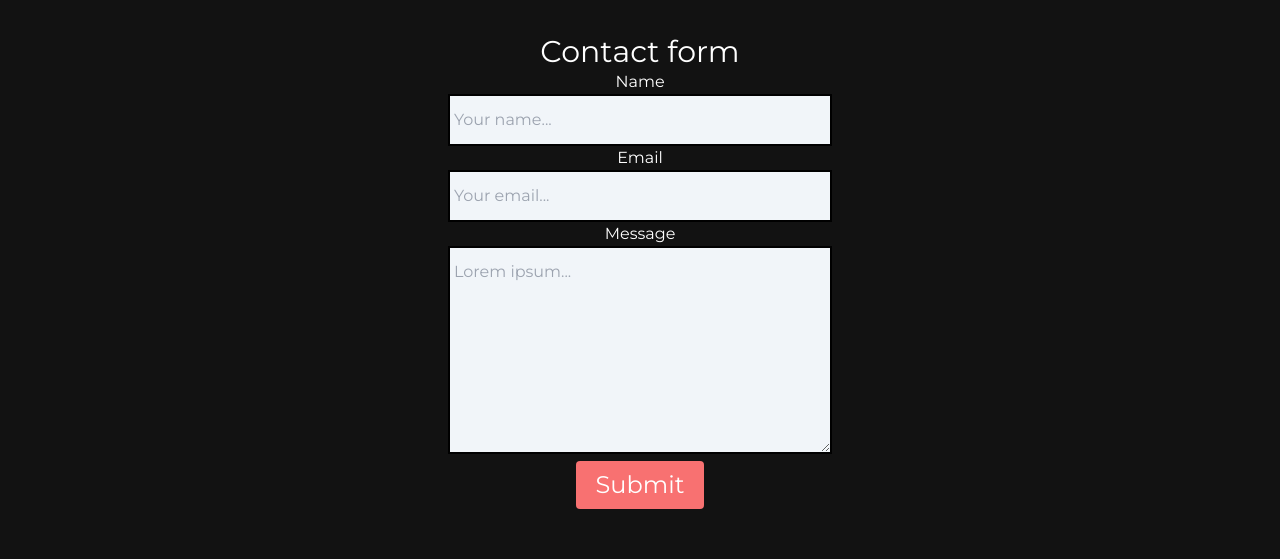
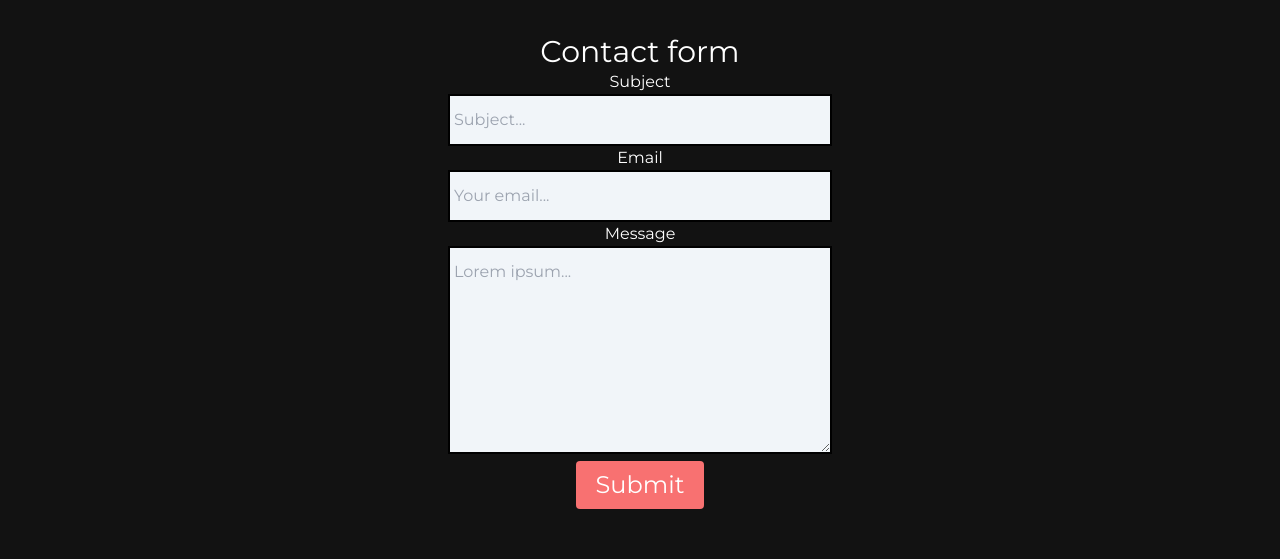
Before and after one commit to MirekNguyen/mirekng-homepage, a Next.js app: page /contact in a window 1280 px wide. Shown: the part 129-688 px from the top of the page. Built offline with nearby package versions, Linux system fonts and the light colour scheme.

Commit message:
feat: send contact form

```diff
--- a/pages/contact.jsx
+++ b/pages/contact.jsx
@@ -1,26 +1,79 @@
 import styles from "../styles/Home.module.css";
 import AnimatedPage from "../components/AnimatedPage";
+import { useState } from "react";
+
 const Contact = () => {
+  const [isLoading, setIsLoading] = useState(false);
+  const [error, setError] = useState(null);
+  const [success, setSuccess] = useState(null);
+  async function onSubmit(event) {
+    setIsLoading(true);
+    event.preventDefault();
+    try {
+      setError(null);
+      setSuccess(null);
+      const formData = new FormData(event.currentTarget);
+      const response = await fetch("/mailer/", {
+        method: "POST",
+        body: formData,
+      });
+      if (!response.ok) {
+        throw new Error("Failed to submit the data. Please try again.");
+      }
+      const data = await response.json();
+      console.log(response);
+      if (data.status !== "success") {
+        throw new Error(data.message || "An unexpected error occurred");
+      }
+      setSuccess(data.message || "Data fetched successfully!");
+    } catch (error) {
+      setError(error.message);
+    } finally {
+      setIsLoading(false);
+    }
+  }
   return (
     <AnimatedPage>
       <main className={` ${styles.main} ${styles.center} font-montserrat `}>
+        {error && (
+          <div
+            className="bg-red-100 border border-red-400 text-red-700 px-4 py-3 rounded relative"
+            role="alert"
+          >
+            <strong className="font-bold">Error:</strong>
+            <span className="block sm:inline">{error}</span>
+          </div>
+        )}
+        {success && (
+          <div
+            className="bg-green-100 border border-green-400 text-green-700 px-4 py-3 rounded relative"
+            role="alert"
+          >
+            <strong className="font-bold">Success:</strong>
+            <span className="block sm:inline">{success}</span>
+          </div>
+        )}
         <div className="text-center w-1/2 min-w-320 max-w-xl">
           <h1 className="text-3xl">Contact form</h1>
-          <form method="POST" action="">
-            <label htmlFor="text">Name</label>
+          <form method="POST" onSubmit={onSubmit}>
+            <label htmlFor="text">Subject</label>
             <br />
             <input
               className="py-3 px-1 w-11/12 lg:w-2/3 border-2 border-black dark:bg-slate-100 dark:text-black"
+              name="subject"
               type="text"
-              placeholder="Your name..."
+              placeholder="Subject..."
+              required
             ></input>
             <br />
             <label htmlFor="email">Email</label>
             <br />
             <input
               className="py-3 px-1 w-11/12 lg:w-2/3 border-2 border-black dark:bg-slate-100 dark:text-black"
+              name="email"
               type="email"
               placeholder="Your email..."
+              required
             ></input>
             <br />
             <label htmlFor="message">Message</label>
@@ -29,13 +82,16 @@ const Contact = () => {
               className="py-3 px-1 w-11/12 lg:w-2/3 h-52 border-2 border-black dark:bg-slate-100 dark:text-black"
               name="message"
               placeholder="Lorem ipsum..."
+              required
             ></textarea>
             <br />
-            <input
+            <button
               className="text-2xl text-white bg-red-400 rounded px-5 py-2"
               type="submit"
-              value="Submit"
-            ></input>
+              disabled={isLoading}
+            >
+              {isLoading ? "Loading..." : "Submit"}
+            </button>
           </form>
           <article className="flex-1"></article>
         </div>
```
